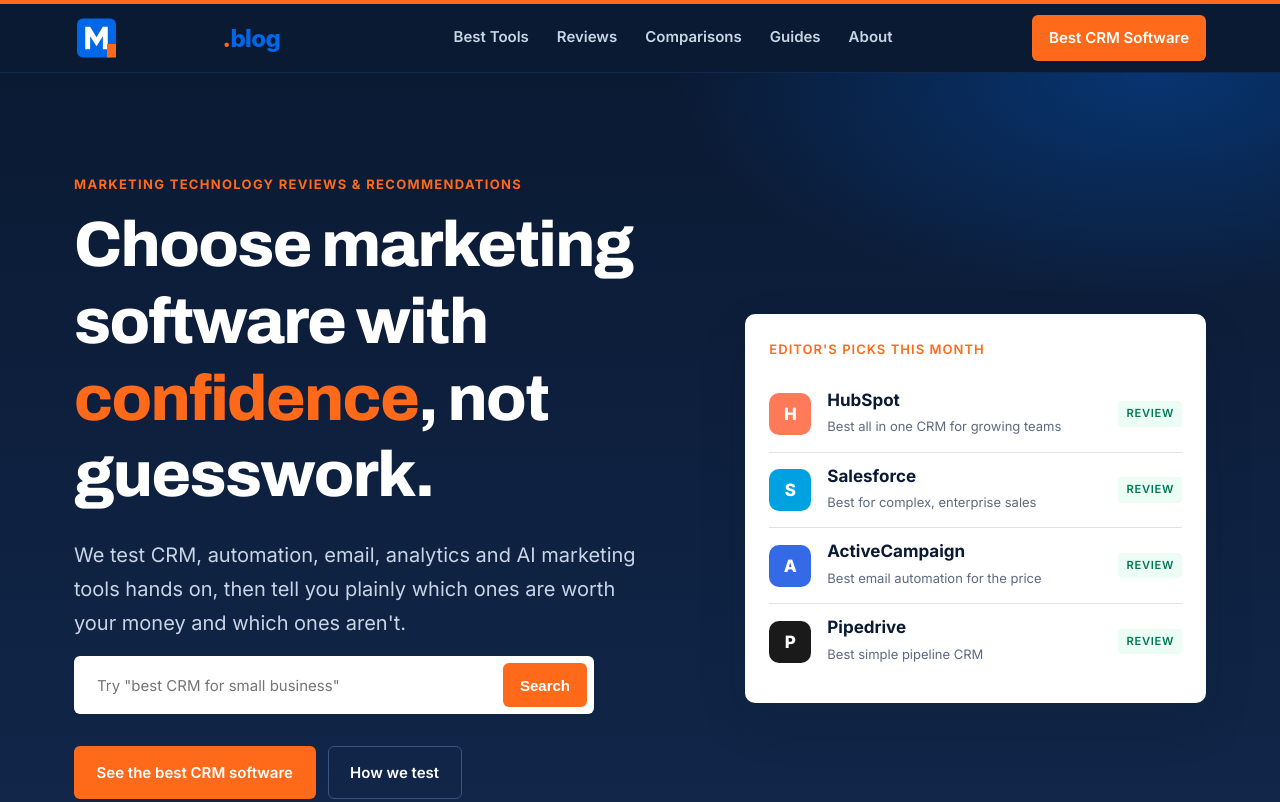
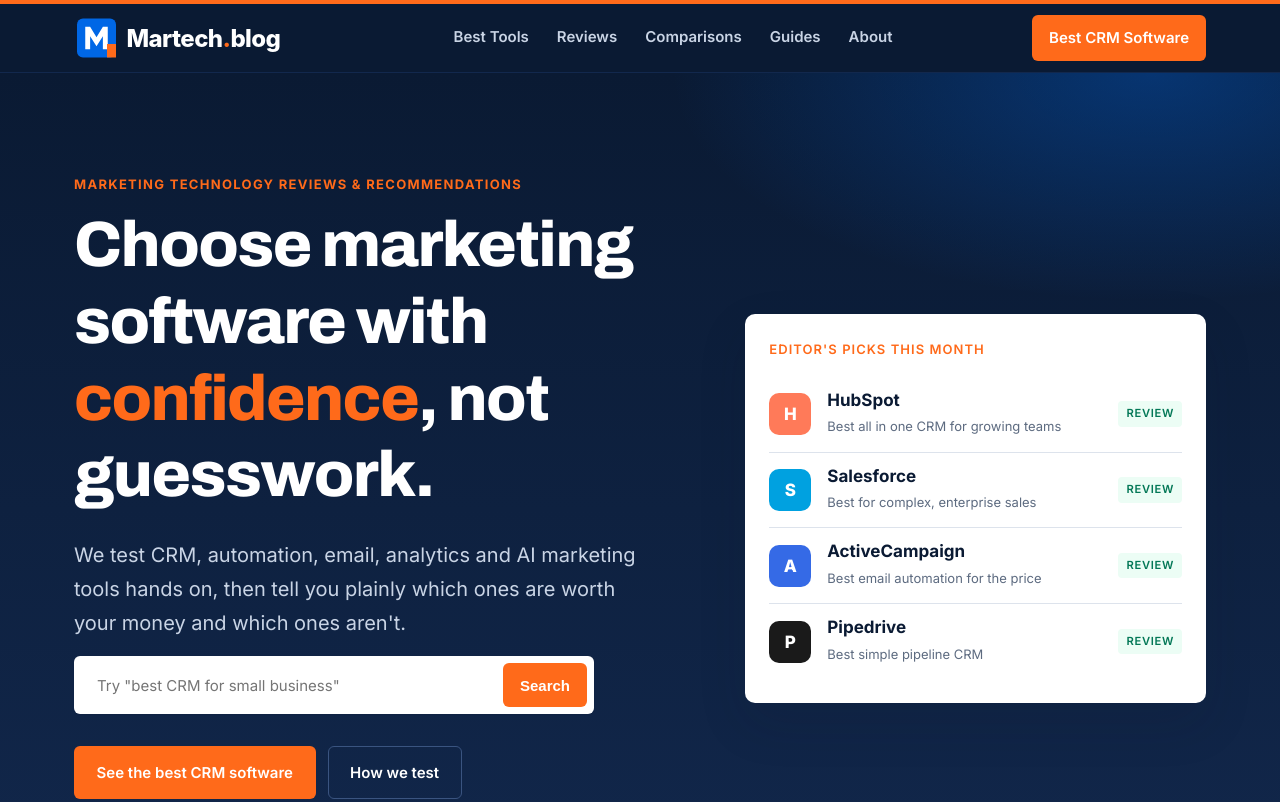
Before and after one commit to lovehand/martech-blog, a plain HTML site: page index.html in a window 1280 px wide. Shown: the top 802 px of the page. Drawn offline with Linux system fonts and the light colour scheme.

Commit message:
Update index.html

```diff
--- a/index.html
+++ b/index.html
@@ -29,7 +29,7 @@ href="/rss.xml">
   <div class="container site-header__inner">
     <a class="logo" href="/" aria-label="Martech.blog home">
   <img
-    src="/assets/images/logo.svg"
+    src="/assets/images/logo-white.svg"
     alt="Martech.blog"
     class="logo-image">
 </a>
```
